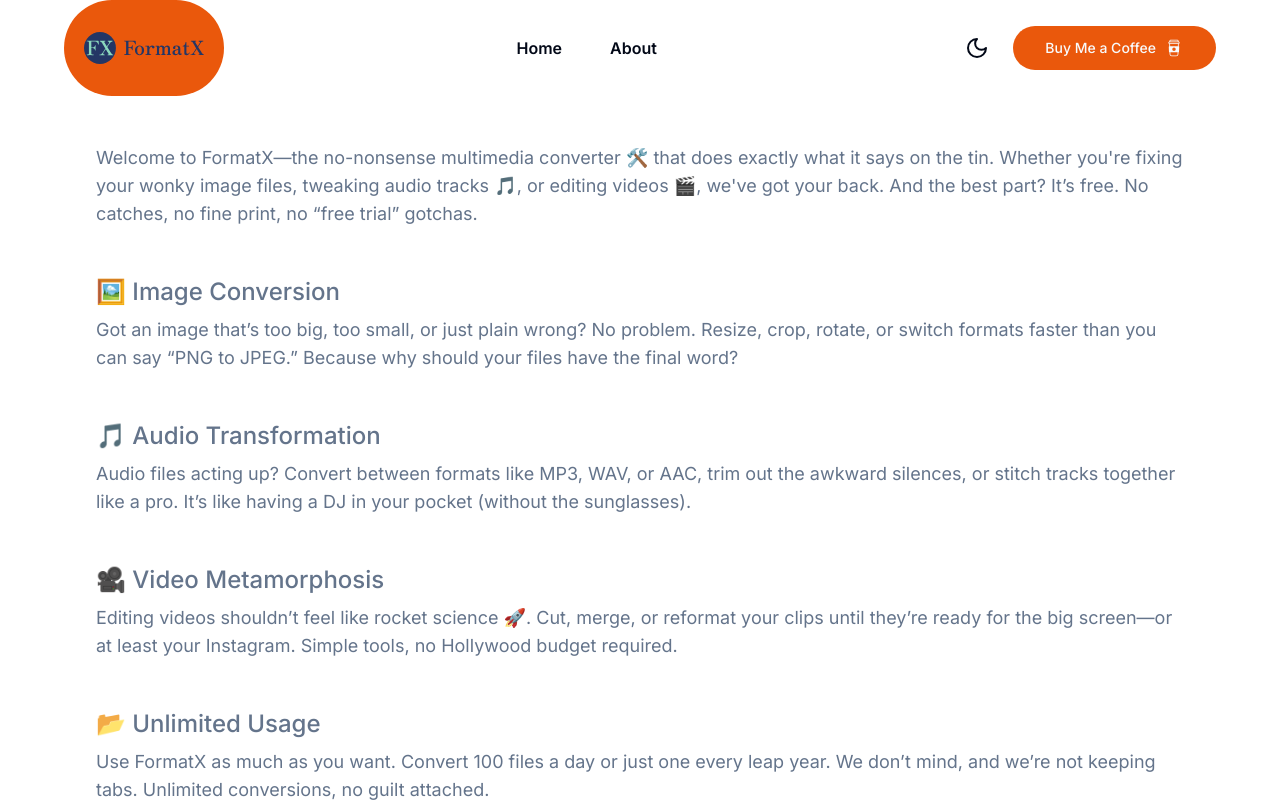
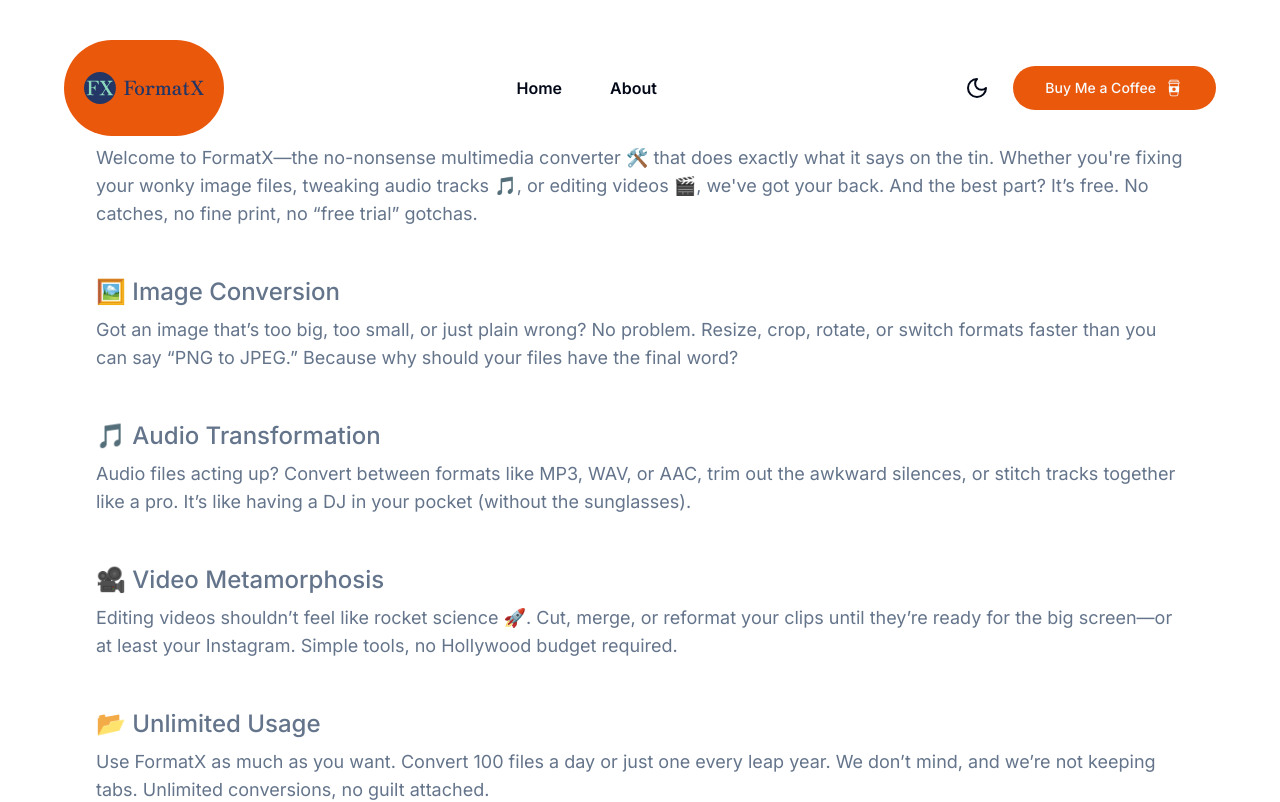
Before and after one commit to noctkun/FormatX, a Next.js app: page /about in a window 1280 px wide. Shown: the top 802 px of the page. Built offline with nearby package versions, Linux system fonts and the light colour scheme.

Commit message:
initial commit

```diff
--- a/components/navbar.tsx
+++ b/components/navbar.tsx
@@ -9,7 +9,7 @@
 
 export default function Navbar({ }): any {
     return (
-        <nav className="fixed z-50 flex items-center justify-between w-full h-24 px-4 py-10 backdrop-blur-md bg-background bg-opacity-30 md:px-8 lg:px-12 xl:px-16 2xl:px-24">
+        <nav className="mt-10 fixed z-50 flex items-center justify-between w-full h-24 px-4 py-10 backdrop-blur-md bg-background bg-opacity-30 md:px-8 lg:px-12 xl:px-16 2xl:px-24">
             <Link href="/">
                 <Image alt="logo" className="w-40 cursor-pointer rounded-full" src="/images/logo.svg" height={100} width={170} />
             </Link>
```
